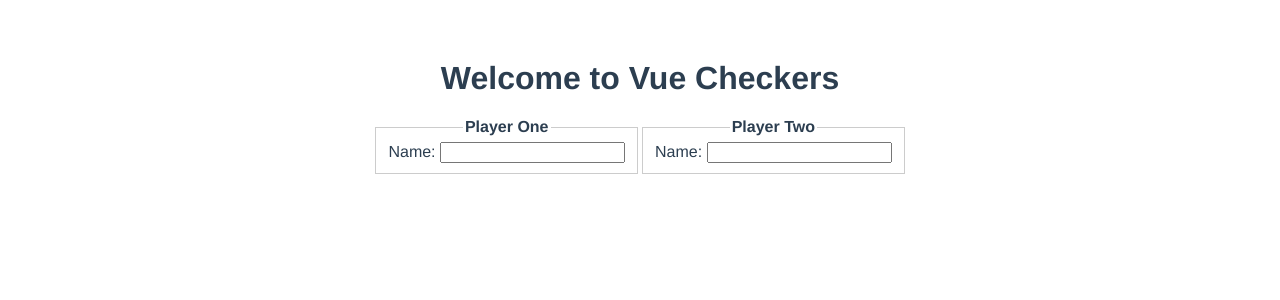
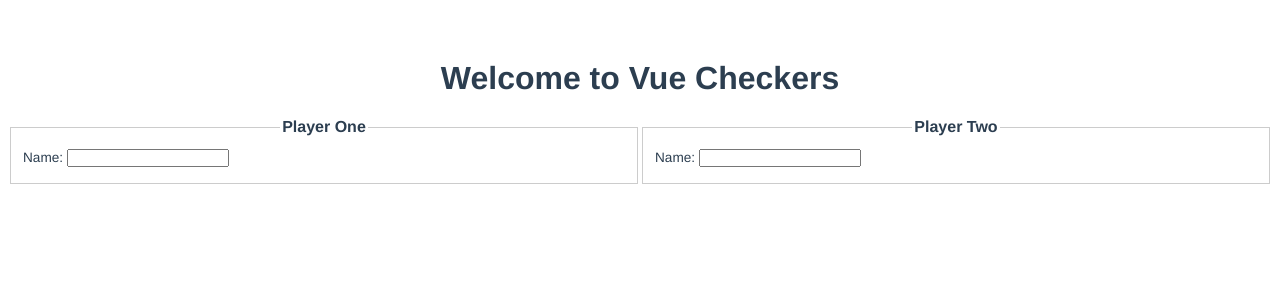
Before and after one commit to sxkosone/checkers, a Vue app: page /#/checkers-vue in a window 1280 px wide. Shown: the top 300 px of the page. Built offline with nearby package versions, Linux system fonts and the light colour scheme.

Commit message:
some adjustments for the register players component

```diff
--- a/src/components/RegisterPlayers.vue
+++ b/src/components/RegisterPlayers.vue
@@ -1,6 +1,7 @@
 <template>
   <div class="register-players">
     <form>
+      <div class="fieldset-wrap">
         <fieldset>
           <legend>Player One</legend>
           <label>Name: <input v-model="playerOne.name" /></label>
@@ -9,6 +10,7 @@
           <legend>Player Two</legend>
           <label>Name: <input v-model="playerTwo.name" /></label>
         </fieldset>
+      </div>
       <div v-if="playerOne.name && playerTwo.name">
         <button>Let's Play!</button>
       </div>
@@ -34,15 +36,23 @@ export default {
 </script>
 
 <style>
+  .fieldset-wrap {
+    display: flex;
+    justify-content: space-around;
+  }
   fieldset {
     display: inline-flex;
     border: 1px solid #cccccc;
+    flex-grow: 1;
+    padding-top: 0.8em;
+    padding-bottom: 1em;
   }
   legend {
     font-weight: bold;
   }
   label, input {
     display: inline;
+    font-size: 0.85em;
   }
   button {
     margin: 1em;
```
Lines whose indentation alone changed are shown as unchanged.
